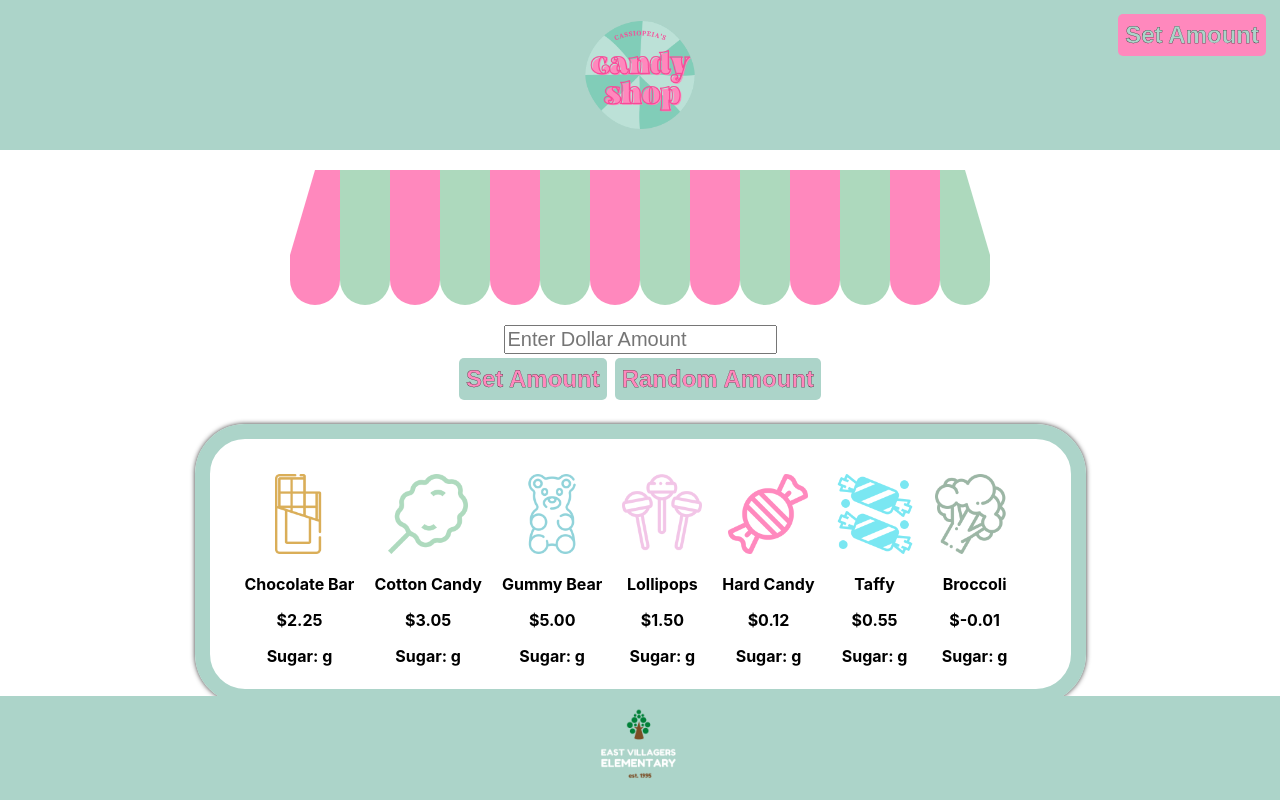
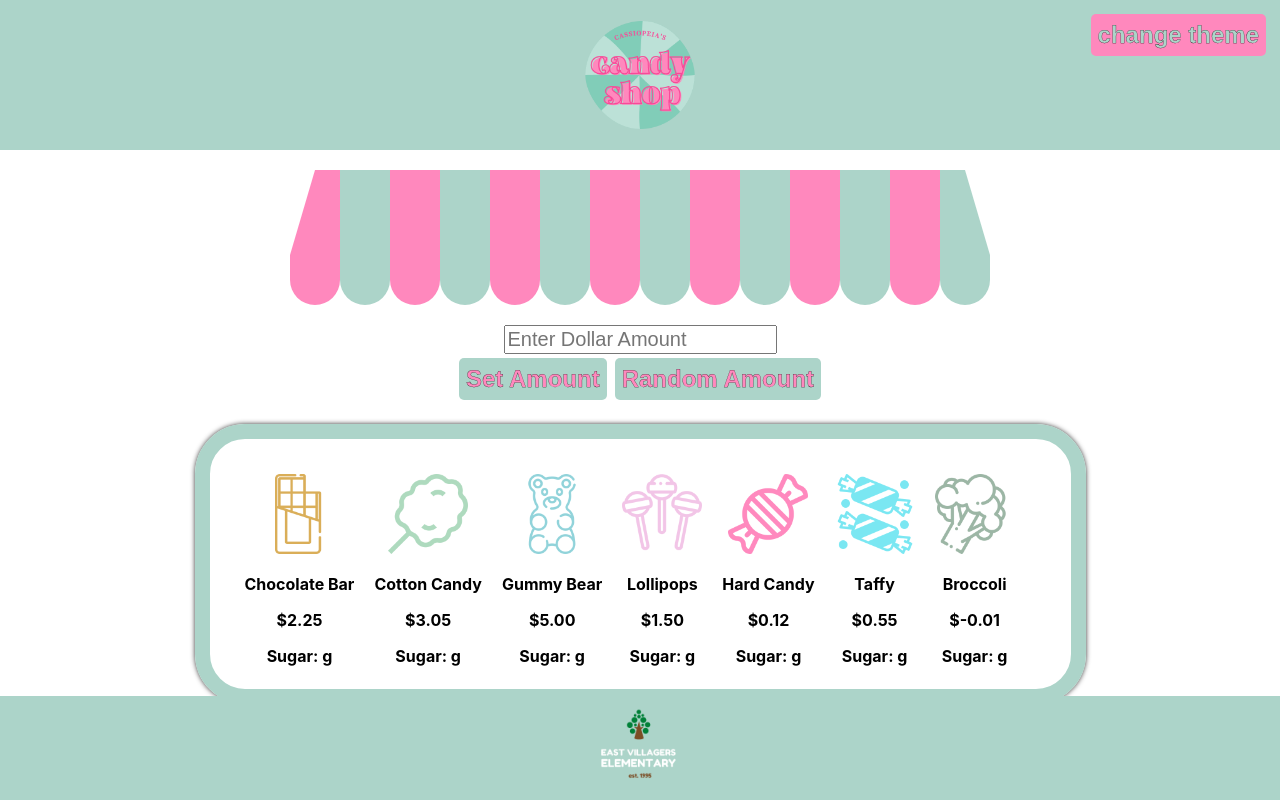
Before and after one commit to earl562/math-app, a React (Create React App) app: page / in a window 1280 px wide. Built offline with nearby package versions, Linux system fonts and the light colour scheme; no server answers.

Commit message:
Changetheme function

```diff
--- a/src/Components/awning.scss
+++ b/src/Components/awning.scss
@@ -22,7 +22,7 @@
         background: #FF88BD;
       }
       &:nth-child(even):not(:last-child) {
-        background: #ADD9BD;
+        background: #acd4c9;
       }
       &:first-child {
         width: 25px;
@@ -33,7 +33,7 @@
       &:last-child {
          width: 25px;
         height: 0;
-        border-bottom: 85px solid #ADD9BD;
+        border-bottom: 85px solid #acd4c9;
         border-right: 25px solid transparent;
       }
     }
@@ -54,7 +54,7 @@
         background: #FF88BD;
       }
       &:nth-child(even) {
-        background: #ADD9BD;
+        background: #acd4c9;
       }
     }
   }
--- a/src/Components/header.js
+++ b/src/Components/header.js
@@ -2,13 +2,20 @@ import React from 'react'
 import Logo from '../images/logo.png'
 
 export default function header() {
+   function changeTheme(){
+    var elements = document.getElementsByClassName('candyBox');
+    for(var i = 0; i < elements.length; i++)
+     {		elements[i].style.backgroundColor = "#F2C4E6" ;	}
+
+   }
+
     return (
 
         <div class="firstDiv">
             <div class="right-col">
 
-                <button className="submit2">
-                        Set Amount
+                <button className="submit2" onClick="changeTheme">
+                         change theme
                 </button>
             </div>
             <img className="logoTop" alt="logo" src={Logo}/>
```
